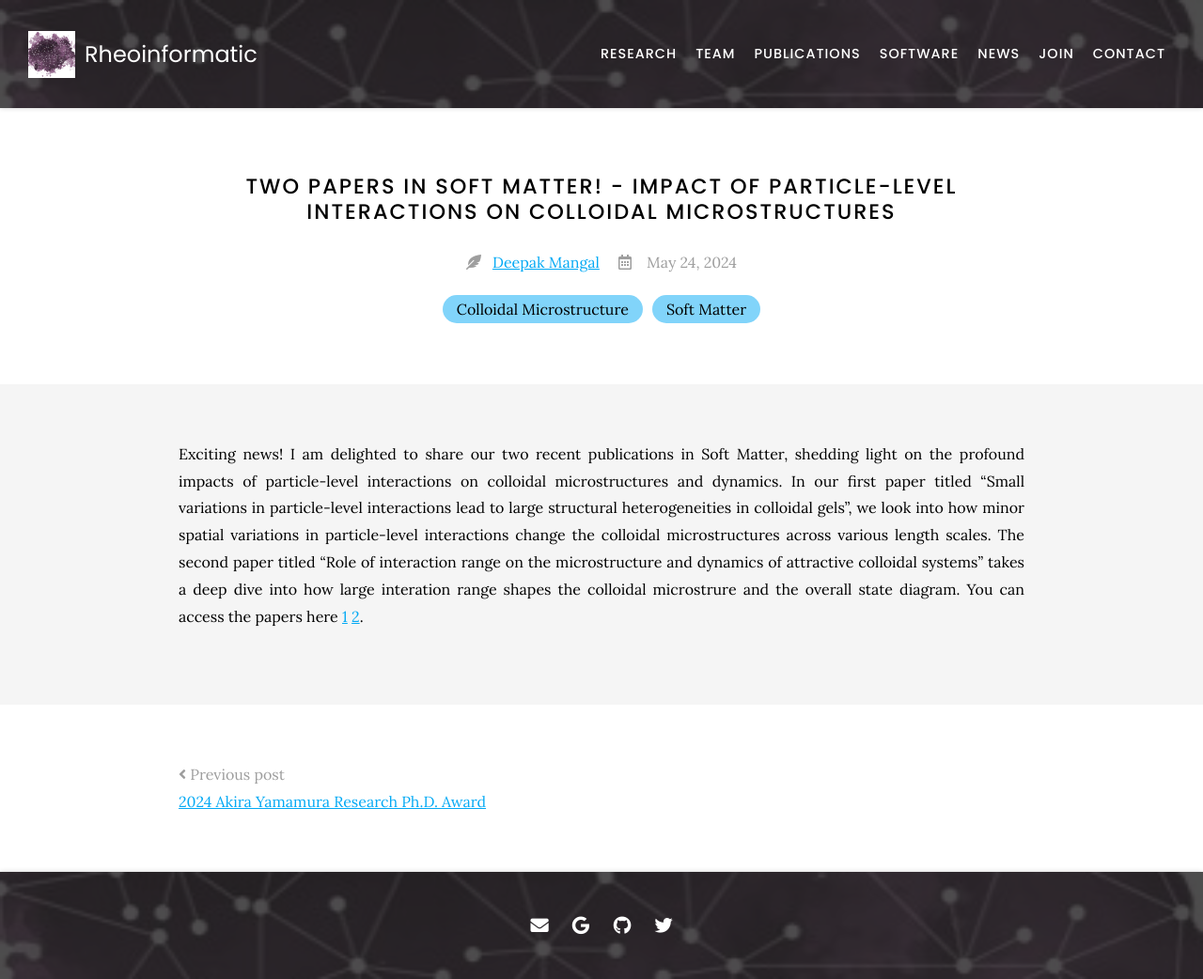
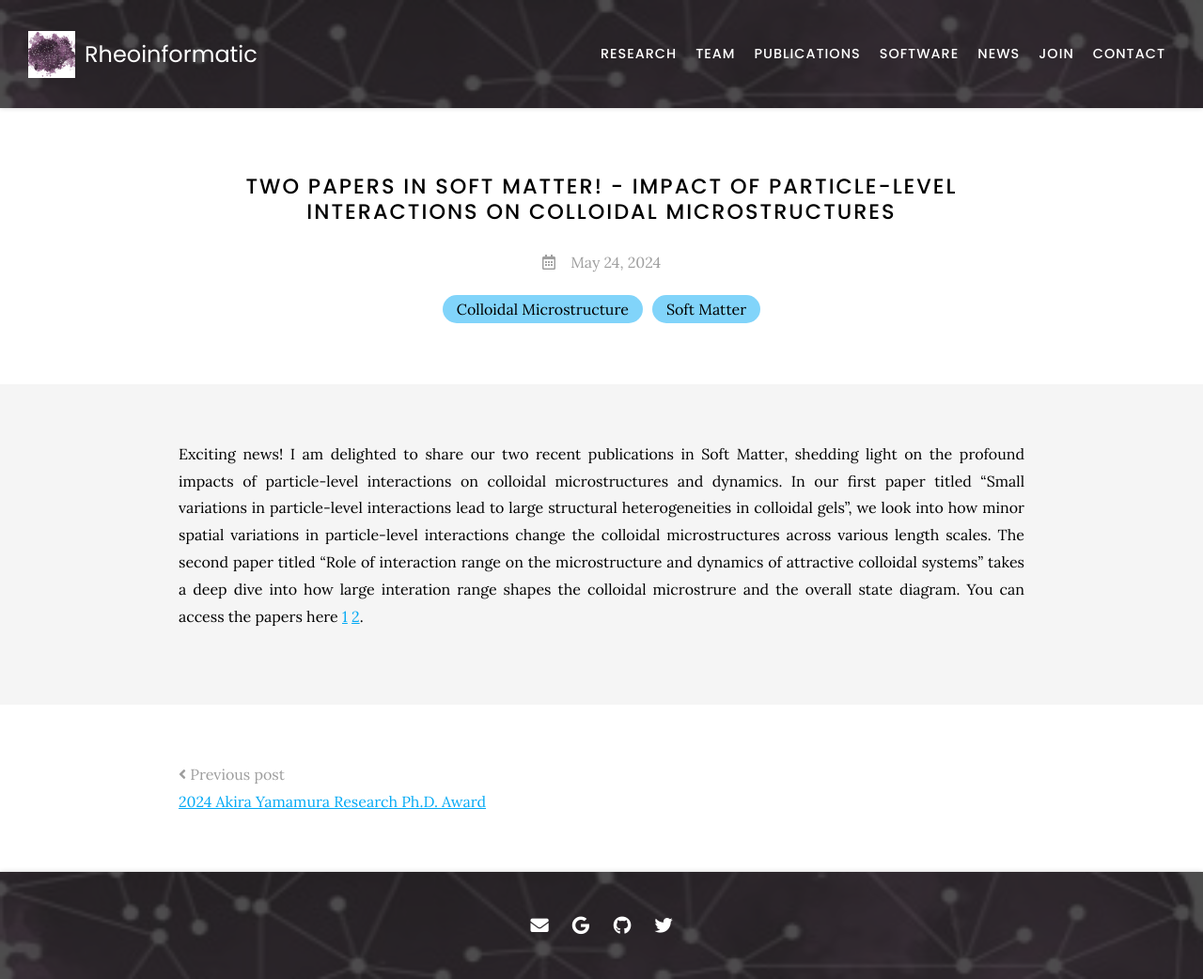
Before and after one commit to procf/procf.github.io, a Jekyll site: the page built from _posts/2024-05-24-SoftMatter-Deepak-papers.md, in a window 1280 px wide. Shown: the whole page at 94% size. Built offline with Jekyll 4.4.1, drawn with Linux system fonts in a browser that asks for light colours; nearby versions of some CDN libraries.

Commit message:
removed author name

```diff
--- a/_posts/2024-05-24-SoftMatter-Deepak-papers.md
+++ b/_posts/2024-05-24-SoftMatter-Deepak-papers.md
@@ -1,6 +1,5 @@
 ---
 title: Two Papers in Soft Matter! - Impact of Particle-level Interactions on Colloidal Microstructures
-author: Deepak Mangal
 member: Deepak Mangal
 tags:
 - Colloidal Microstructure
```
